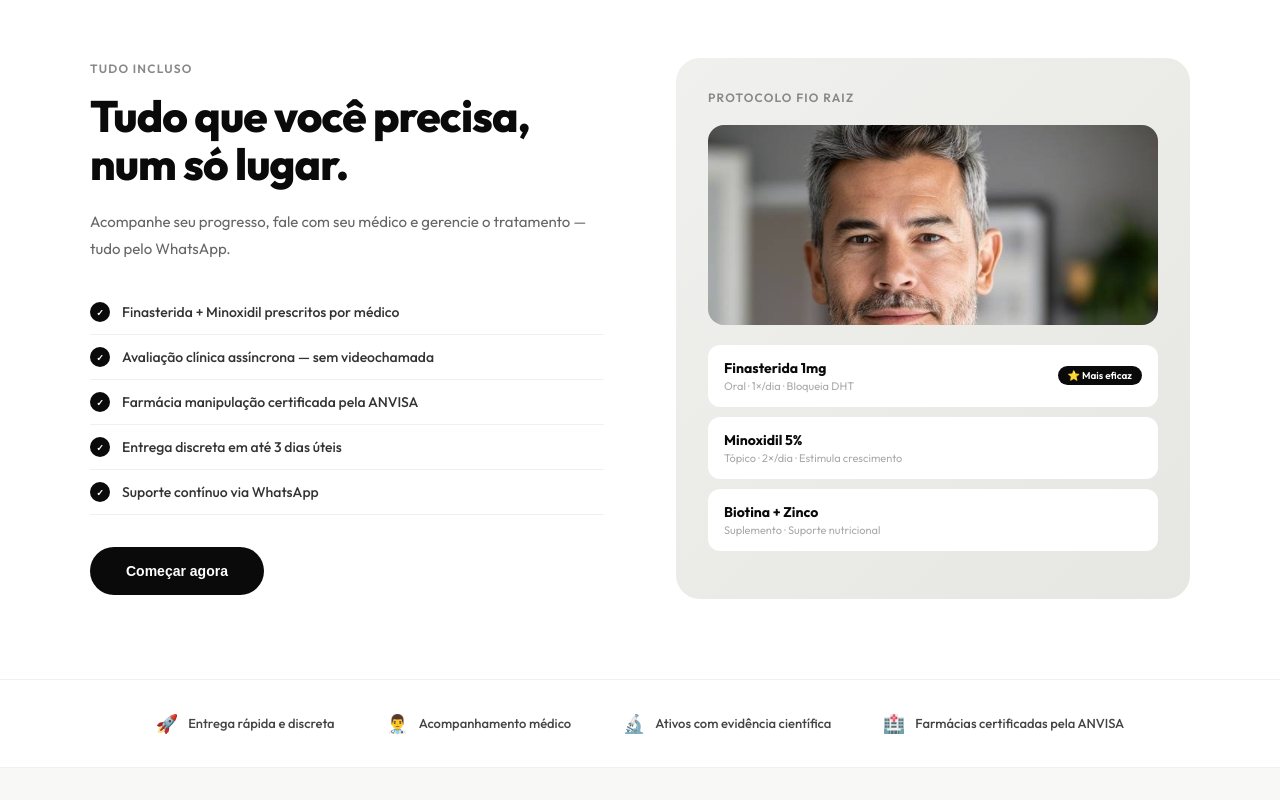
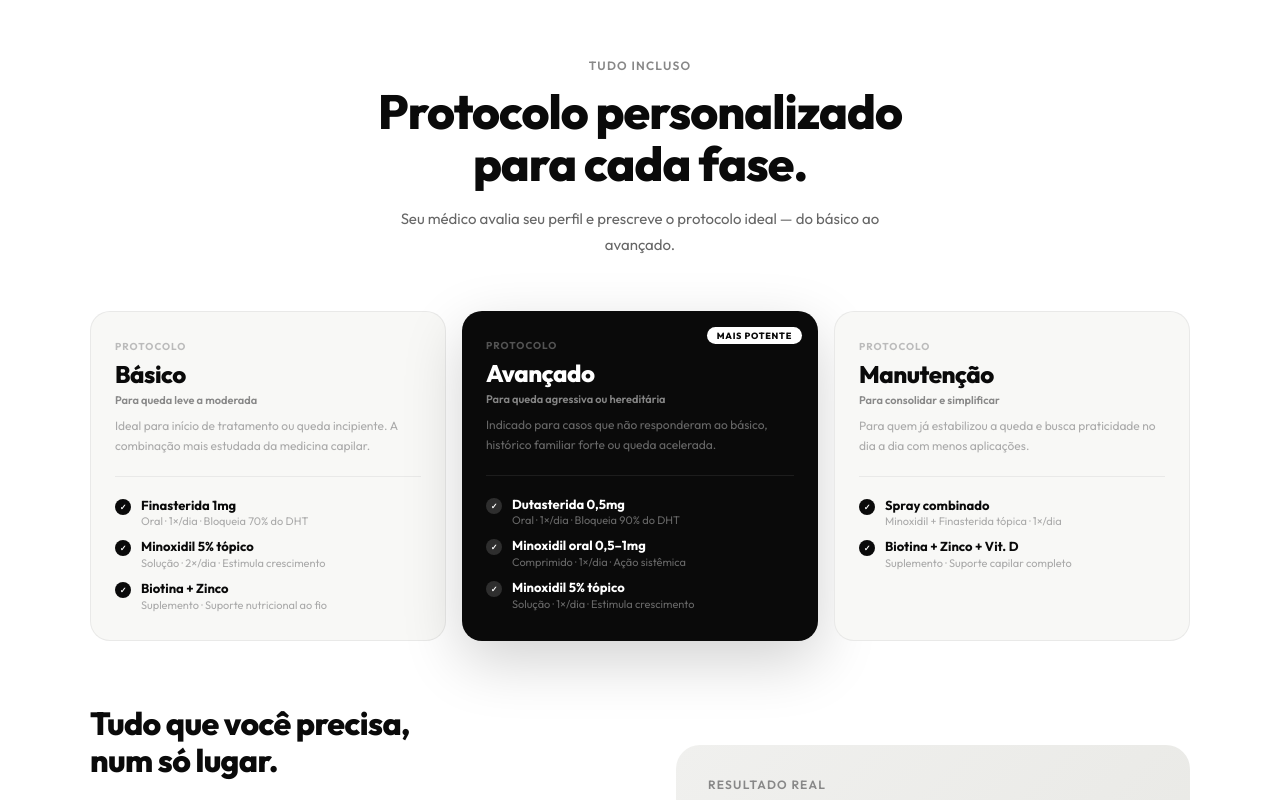
Before and after one commit to DTFinance1017/fioraiz, a React (Vite) app: page / in a window 1280 px wide. Shown: the part 2260-3060 px from the top of the page. Built offline with nearby package versions, Linux system fonts and the light colour scheme.

Commit message:
Adiciona protocolos Básico, Avançado e Manutenção com Dutasterida e Minoxidil oral

```diff
--- a/src/pages/LandingPage.jsx
+++ b/src/pages/LandingPage.jsx
@@ -60,11 +60,47 @@ const TESTIMONIALS = [
 ];
 
 const BENEFITS = [
-  "Finasterida + Minoxidil prescritos por médico",
+  "Protocolo personalizado prescrito pelo médico",
+  "Finasterida, Dutasterida e Minoxidil disponíveis",
   "Avaliação clínica assíncrona — sem videochamada",
-  "Farmácia manipulação certificada pela ANVISA",
+  "Farmácias de manipulação certificadas pela ANVISA",
   "Entrega discreta em até 3 dias úteis",
-  "Suporte contínuo via WhatsApp",
+  "Ajuste de protocolo contínuo via WhatsApp",
+];
+
+const PROTOCOLS = [
+  {
+    name: "Básico",
+    label: "Para queda leve a moderada",
+    ideal: "Ideal para início de tratamento ou queda incipiente. A combinação mais estudada da medicina capilar.",
+    featured: false,
+    items: [
+      { name: "Finasterida 1mg", detail: "Oral · 1×/dia · Bloqueia 70% do DHT" },
+      { name: "Minoxidil 5% tópico", detail: "Solução · 2×/dia · Estimula crescimento" },
+      { name: "Biotina + Zinco", detail: "Suplemento · Suporte nutricional ao fio" },
+    ],
+  },
+  {
+    name: "Avançado",
+    label: "Para queda agressiva ou hereditária",
+    ideal: "Indicado para casos que não responderam ao básico, histórico familiar forte ou queda acelerada.",
+    featured: true,
+    items: [
+      { name: "Dutasterida 0,5mg", detail: "Oral · 1×/dia · Bloqueia 90% do DHT" },
+      { name: "Minoxidil oral 0,5–1mg", detail: "Comprimido · 1×/dia · Ação sistêmica" },
+      { name: "Minoxidil 5% tópico", detail: "Solução · 1×/dia · Estimula crescimento" },
+    ],
+  },
+  {
+    name: "Manutenção",
+    label: "Para consolidar e simplificar",
+    ideal: "Para quem já estabilizou a queda e busca praticidade no dia a dia com menos aplicações.",
+    featured: false,
+    items: [
+      { name: "Spray combinado", detail: "Minoxidil + Finasterida tópica · 1×/dia" },
+      { name: "Biotina + Zinco + Vit. D", detail: "Suplemento · Suporte capilar completo" },
+    ],
+  },
 ];
 
 export default function App() {
@@ -123,6 +159,8 @@ export default function App() {
           .hero-video-wrap{height:360px!important;}
           .hide-mob{display:none!important;}
           .show-mob{display:flex!important;}
+          .proto-grid{grid-template-columns:1fr!important;}
+          .proto-card-feat{order:-1;}
         }
       `}</style>
 
@@ -361,16 +399,71 @@ export default function App() {
 
       {/* TREATMENT */}
       <section id="tratamento" style={{ padding:"80px 5%", background:"#fff" }}>
-        <div style={{ maxWidth:1100, margin:"0 auto", display:"grid", gridTemplateColumns:"1fr 1fr", gap:72, alignItems:"center" }} className="two-col">
+        <div style={{ maxWidth:1100, margin:"0 auto" }}>
 
-          {/* Text */}
+          {/* Header */}
+          <div style={{ textAlign:"center", marginBottom:52 }}>
+            <div style={{ ...c.tag, marginBottom:12 }}>Tudo incluso</div>
+            <h2 style={{ fontSize:"clamp(28px,4vw,48px)", fontWeight:800, letterSpacing:"-0.02em", lineHeight:1.1, marginBottom:16 }}>
+              Protocolo personalizado<br/>para cada fase.
+            </h2>
+            <p style={{ fontSize:15, color:"#666", lineHeight:1.75, maxWidth:520, margin:"0 auto" }}>
+              Seu médico avalia seu perfil e prescreve o protocolo ideal — do básico ao avançado.
+            </p>
+          </div>
+
+          {/* Protocol cards */}
+          <div style={{ display:"grid", gridTemplateColumns:"repeat(3,1fr)", gap:16, marginBottom:64 }} className="proto-grid">
+            {PROTOCOLS.map((p,i) => (
+              <div key={i} className={p.featured ? "proto-card-feat" : ""}
+                style={{ background: p.featured ? "#0a0a0a" : "#f8f8f6", borderRadius:20, padding:"28px 24px",
+                  border: p.featured ? "none" : "1px solid rgba(0,0,0,0.06)", position:"relative",
+                  boxShadow: p.featured ? "0 20px 60px rgba(0,0,0,0.18)" : "none" }}>
+                {p.featured && (
+                  <span style={{ position:"absolute", top:16, right:16, fontSize:9, fontWeight:800,
+                    background:"#fff", color:"#0a0a0a", padding:"3px 10px", borderRadius:100, letterSpacing:"0.08em" }}>
+                    MAIS POTENTE
+                  </span>
+                )}
+                <div style={{ fontSize:10, fontWeight:700, letterSpacing:"0.1em", textTransform:"uppercase",
+                  color: p.featured ? "rgba(255,255,255,0.3)" : "#bbb", marginBottom:6 }}>Protocolo</div>
+                <h3 style={{ fontSize:24, fontWeight:800, letterSpacing:"-0.02em",
+                  color: p.featured ? "#fff" : "#0a0a0a", marginBottom:4 }}>{p.name}</h3>
+                <div style={{ fontSize:11, fontWeight:600, color: p.featured ? "rgba(255,255,255,0.5)" : "#888",
+                  marginBottom:8, lineHeight:1.4 }}>{p.label}</div>
+                <p style={{ fontSize:12, color: p.featured ? "rgba(255,255,255,0.38)" : "#aaa",
+                  lineHeight:1.65, marginBottom:20, paddingBottom:20,
+                  borderBottom: p.featured ? "1px solid rgba(255,255,255,0.08)" : "1px solid rgba(0,0,0,0.06)" }}>
+                  {p.ideal}
+                </p>
+                <div style={{ display:"flex", flexDirection:"column", gap:10 }}>
+                  {p.items.map((item,j) => (
+                    <div key={j} style={{ display:"flex", gap:10, alignItems:"flex-start" }}>
+                      <div style={{ width:16, height:16, borderRadius:"50%", flexShrink:0, marginTop:2,
+                        background: p.featured ? "rgba(255,255,255,0.15)" : "#0a0a0a",
+                        display:"flex", alignItems:"center", justifyContent:"center" }}>
+                        <span style={{ color:"#fff", fontSize:8, fontWeight:700 }}>✓</span>
+                      </div>
                       <div>
-            <div style={{ ...c.tag, marginBottom:16 }}>Tudo incluso</div>
-            <h2 style={{ fontSize:"clamp(28px,3.5vw,44px)", fontWeight:800, letterSpacing:"-0.02em", lineHeight:1.1, marginBottom:20 }}>
+                        <div style={{ fontSize:13, fontWeight:700, color: p.featured ? "#fff" : "#0a0a0a", lineHeight:1.3 }}>{item.name}</div>
+                        <div style={{ fontSize:11, color: p.featured ? "rgba(255,255,255,0.38)" : "#aaa", marginTop:1 }}>{item.detail}</div>
+                      </div>
+                    </div>
+                  ))}
+                </div>
+              </div>
+            ))}
+          </div>
+
+          {/* Bottom: benefits + photo */}
+          <div style={{ display:"grid", gridTemplateColumns:"1fr 1fr", gap:72, alignItems:"center" }} className="two-col">
+
+            <div>
+              <h3 style={{ fontSize:"clamp(22px,2.8vw,32px)", fontWeight:800, letterSpacing:"-0.02em", lineHeight:1.15, marginBottom:16 }}>
                 Tudo que você precisa,<br/>num só lugar.
-            </h2>
+              </h3>
               <p style={{ fontSize:15, color:"#666", lineHeight:1.8, marginBottom:28 }}>
-              Acompanhe seu progresso, fale com seu médico e gerencie o tratamento — tudo pelo WhatsApp.
+                Acompanhe seu progresso, fale com seu médico e ajuste o protocolo — tudo pelo WhatsApp.
               </p>
               {BENEFITS.map((b,i) => (
                 <div key={i} style={{ display:"flex", alignItems:"center", gap:12, padding:"12px 0", borderBottom:"1px solid rgba(0,0,0,0.06)" }}>
@@ -380,36 +473,23 @@ export default function App() {
                   <span style={{ fontSize:14, color:"#333", fontWeight:500 }}>{b}</span>
                 </div>
               ))}
-            <button className="btn" onClick={() => navigate("/avaliacao")} style={{ ...c.ctaLg, marginTop:32, padding:"16px 36px", fontSize:14 }}>Começar agora</button>
+              <button className="btn" onClick={() => navigate("/avaliacao")} style={{ ...c.ctaLg, marginTop:32, padding:"16px 36px", fontSize:14 }}>
+                Fazer avaliação gratuita
+              </button>
             </div>
 
-          {/* Visual card */}
             <div style={{ background:"linear-gradient(135deg, #f0f0ee 0%, #e6e6e2 100%)", borderRadius:24, padding:32, overflow:"hidden" }}>
-            <div style={{ ...c.tag, marginBottom:20 }}>Protocolo Fio Raiz</div>
-
-            {/* Carlos foto */}
-            <div style={{ borderRadius:16, overflow:"hidden", marginBottom:20, height:200 }}>
+              <div style={{ ...c.tag, marginBottom:16 }}>Resultado real</div>
+              <div style={{ borderRadius:16, overflow:"hidden", height:260, marginBottom:20 }}>
                 <Img src={IMGS.carlos} alt="Paciente Fio Raiz"
                   gradient="linear-gradient(135deg, #ddd, #ccc)"
                   style={{ width:"100%", height:"100%", objectPosition:"50% 15%" }} />
               </div>
-
-            <div style={{ display:"flex", flexDirection:"column", gap:10, marginBottom:16 }}>
-              {[
-                { name:"Finasterida 1mg", detail:"Oral · 1×/dia · Bloqueia DHT", badge:"⭐ Mais eficaz" },
-                { name:"Minoxidil 5%",    detail:"Tópico · 2×/dia · Estimula crescimento", badge:null },
-                { name:"Biotina + Zinco", detail:"Suplemento · Suporte nutricional", badge:null },
-              ].map((p,i) => (
-                <div key={i} style={{ background:"#fff", borderRadius:12, padding:"14px 16px", display:"flex", justifyContent:"space-between", alignItems:"center" }}>
-                  <div>
-                    <div style={{ fontSize:14, fontWeight:700, marginBottom:2 }}>{p.name}</div>
-                    <div style={{ fontSize:11, color:"#aaa" }}>{p.detail}</div>
+              <p style={{ fontSize:13, color:"#666", lineHeight:1.7, fontStyle:"italic" }}>
+                "Fiz tudo pelo celular. O tratamento chegou em 3 dias. No 5º mês minha namorada perguntou o que eu tinha feito no cabelo."
+              </p>
+              <p style={{ fontSize:11, color:"#aaa", marginTop:8 }}>— Rafael M., 34 anos · São Paulo</p>
             </div>
-                  {p.badge && <span style={{ fontSize:10, background:"#0a0a0a", color:"#fff", padding:"3px 10px", borderRadius:100, fontWeight:600, whiteSpace:"nowrap" }}>{p.badge}</span>}
-                </div>
-              ))}
-            </div>
-
 
           </div>
         </div>
```
Lines whose indentation alone changed are shown as unchanged.
